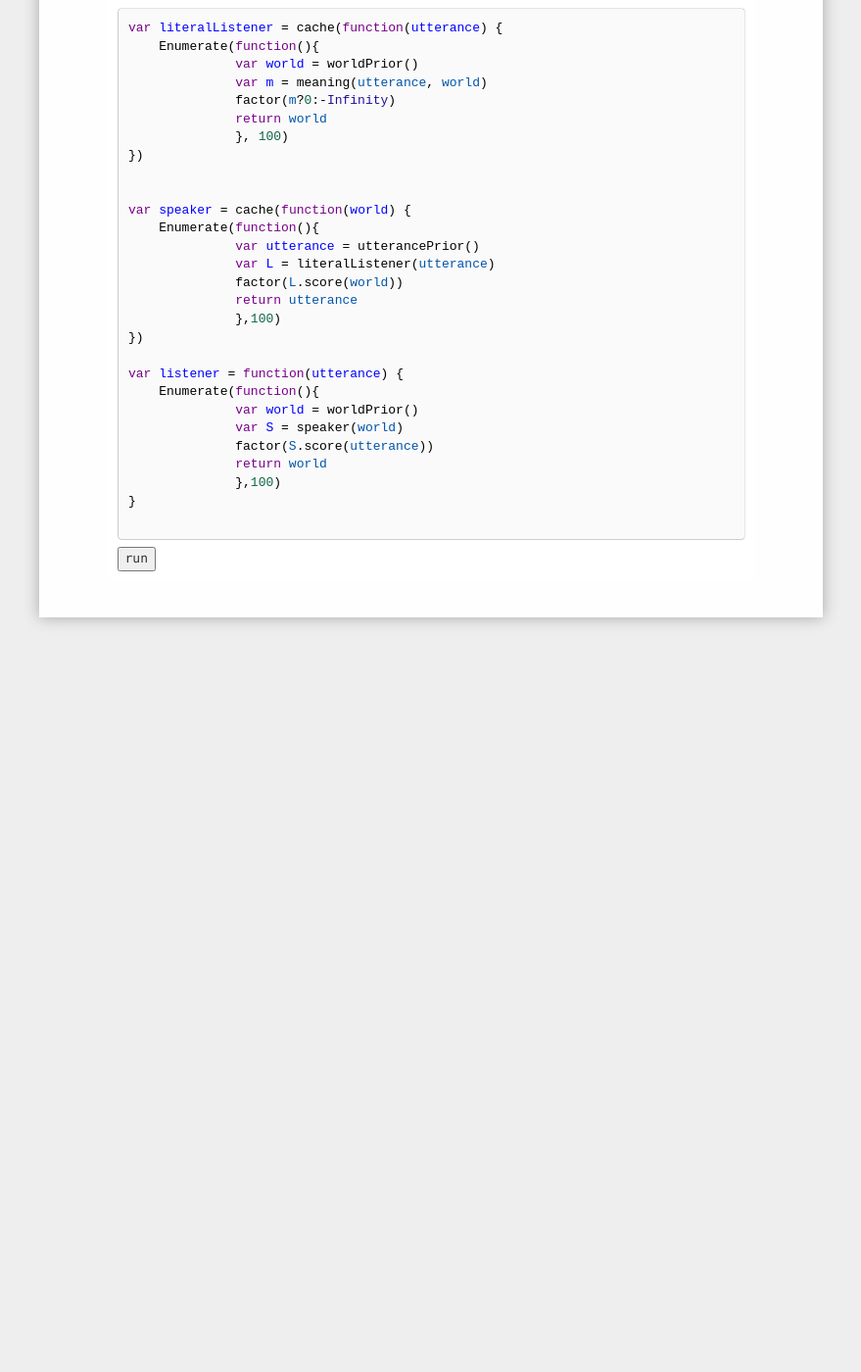
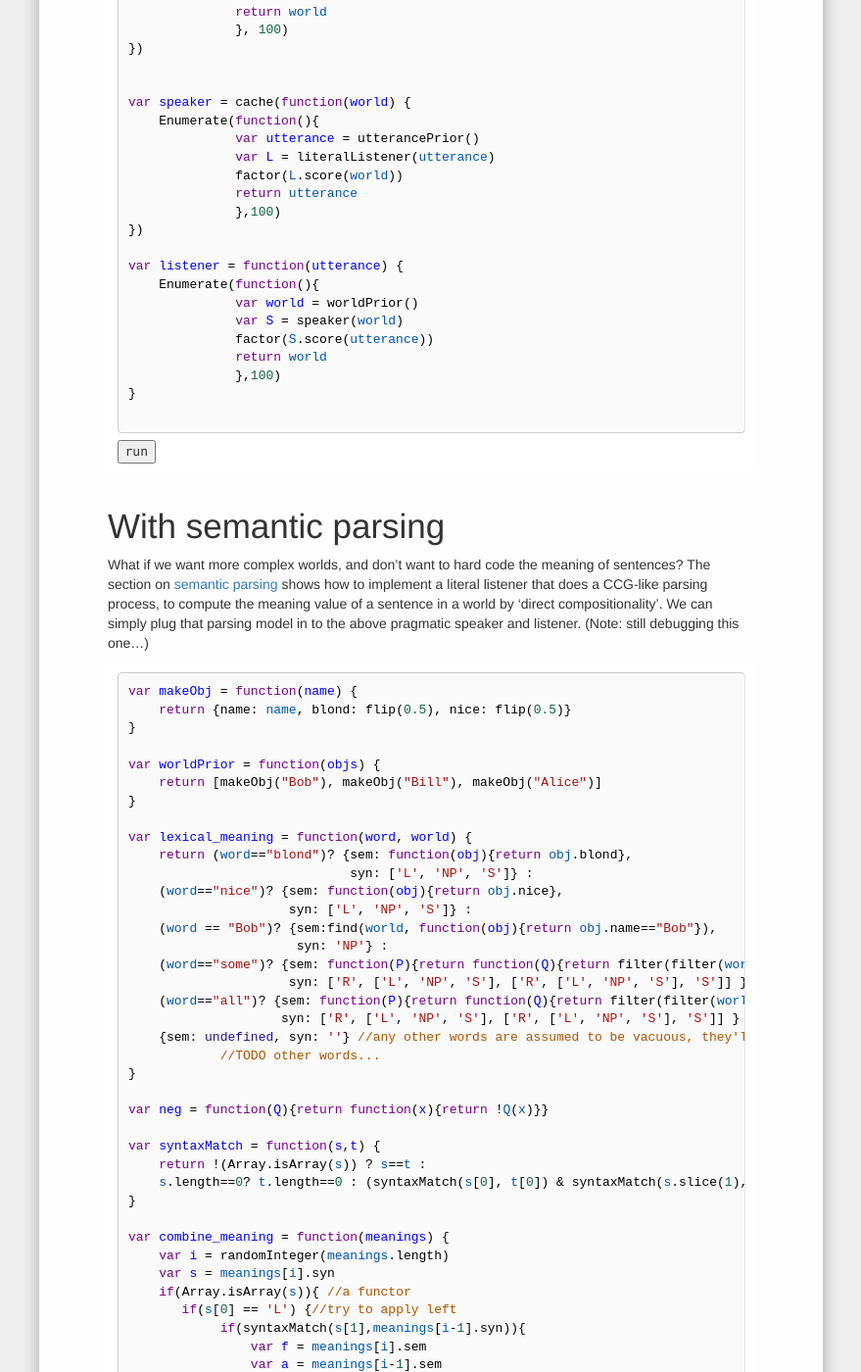
Before and after one commit to probmods/dippl, a Jekyll site: the page built from lectures/pragmatics.md, in a window 1280 px wide and 1400 px high, scrolled down 2510 px. Shown: the whole window at 98% size, without its empty margins (200-1079 px from the left). Built offline with Jekyll 4.4.1, drawn with Linux system fonts in a browser that asks for light colours; nearby versions of some CDN libraries; library files that are not in the unit come from our copies; a script that is not in the unit is left out; some of the changed text lies outside the part shown.

Commit message:
using print for ERPs

```diff
--- a/lectures/pragmatics.md
+++ b/lectures/pragmatics.md
@@ -39,9 +39,11 @@ var meaning = function(utt,world) {
             utt=="none of the people are nice"? world==0 :
             true
 }
+
+print(literalListener("some of the people are nice"))
 ~~~
 
-If you evaluate `literalListener("some of the people are nice")` in the above code box, you will see that the inferred meaning is uniform on all world states where at least one person is nice -- including the state in which all people are nice. This fails to capture the usual 'some but not all' scalar implicature.
+If you evaluate the above code box, you will see that the inferred meaning of "some of the people are nice" is uniform on all world states where at least one person is nice -- including the state in which all people are nice. This fails to capture the usual 'some but not all' scalar implicature.
 
 We can move to a more Gricean listener who assumes that the speaker has chosen an utterance to convey the intended state of the world:
 
@@ -144,6 +133,124 @@ var listener = function(utterance) {
 ~~~
 
 
+
+
+# With semantic parsing
+
+What if we want more complex worlds, and don't want to hard code the meaning of sentences? The section on [semantic parsing](semantic parsing.html) shows how to implement a literal listener that does a CCG-like parsing process, to compute the meaning value of a sentence in a world by 'direct compositionality'. We can simply plug that parsing model in to the above pragmatic speaker and listener.
+(Note: still debugging this one...)
+
+~~~
+var makeObj = function(name) {
+    return {name: name, blond: flip(0.5), nice: flip(0.5)}
+}
+
+var worldPrior = function(objs) {
+    return [makeObj("Bob"), makeObj("Bill"), makeObj("Alice")]
+}
+
+var lexical_meaning = function(word, world) {
+    return (word=="blond")? {sem: function(obj){return obj.blond},
+                             syn: ['L', 'NP', 'S']} :
+    (word=="nice")? {sem: function(obj){return obj.nice},
+                     syn: ['L', 'NP', 'S']} :
+    (word == "Bob")? {sem:find(world, function(obj){return obj.name=="Bob"}),
+                      syn: 'NP'} :
+    (word=="some")? {sem: function(P){return function(Q){return filter(filter(world, P), Q).length>0}},
+                     syn: ['R', ['L', 'NP', 'S'], ['R', ['L', 'NP', 'S'], 'S']] } :
+    (word=="all")? {sem: function(P){return function(Q){return filter(filter(world, P), neg(Q)).length==0}},
+                    syn: ['R', ['L', 'NP', 'S'], ['R', ['L', 'NP', 'S'], 'S']] } :
+    {sem: undefined, syn: ''} //any other words are assumed to be vacuous, they'll get deleted.
+            //TODO other words...
+}
+
+var neg = function(Q){return function(x){return !Q(x)}}
+
+var syntaxMatch = function(s,t) {
+    return !(Array.isArray(s)) ? s==t :
+    s.length==0? t.length==0 : (syntaxMatch(s[0], t[0]) & syntaxMatch(s.slice(1),t.slice(1)))
+}
+
+var combine_meaning = function(meanings) {
+    var i = randomInteger(meanings.length)
+    var s = meanings[i].syn
+    if(Array.isArray(s)){ //a functor
+       if(s[0] == 'L') {//try to apply left
+            if(syntaxMatch(s[1],meanings[i-1].syn)){
+                var f = meanings[i].sem
+                var a = meanings[i-1].sem
+                var newmeaning = {sem: f(a), syn: s[2]}
+                return meanings.slice(0,i-1).concat([newmeaning]).concat(meanings.slice(i+1))
+                }
+        } else if(s[0] == 'R') {
+            if(syntaxMatch(s[1],meanings[i+1].syn)){
+                var f = meanings[i].sem
+                var a = meanings[i+1].sem
+                var newmeaning = {sem: f(a), syn: s[2]}
+                return meanings.slice(0,i).concat([newmeaning]).concat(meanings.slice(i+2))
+            }
+        }
+    }
+    return meanings
+}
+
+var combine_meanings = function(meanings){
+    return meanings.length==1 ? meanings[0].sem : combine_meanings(combine_meaning(meanings))
+}
+
+var meaning = function(utterance, world) {
+    return combine_meanings( filter(map(utterance.split(" "),
+                                        function(w){return lexical_meaning(w, world)}),
+                                    function(m){return !(m.sem==undefined)}))
+}
+
+var utterancePrior = function() {
+    var utterances = ["some of the blond people are nice",
+                      "all of the blond people are nice",
+                      "none of the blond people are nice"]
+    var i = randomInteger(utterances.length)
+    return utterances[i]
+}
+
+var literalListener = cache(function(utterance) {
+    Enumerate(function(){
+              var world = worldPrior()
+              var m = meaning(utterance, world)
+              factor(m?0:-Infinity)
+              return world
+              }, 100)
+})
+
+var speaker = cache(function(world) {
+    Enumerate(function(){
+              var utterance = utterancePrior()
+              var L = literalListener(utterance)
+              factor(L.score(world))
+              return utterance
+              },100)
+})
+
+var listener = function(utterance) {
+    Enumerate(function(){
+              var world = worldPrior()
+              var S = speaker(world)
+              factor(S.score(utterance))
+              return world
+              },100)
+}
+
+listener("some of the blond people are nice")
+~~~
+
+
+<!---
+# With free indices
+
+--->
+
+
+
+
 <!---
 TODO:
 *transform speaker / listener factor to avoid sampling?
```
Also changed, not shown: other parts of lectures/pragmatics.md (+3 -16 lines), lectures/semanticparsing.md (+25 -7 lines).
